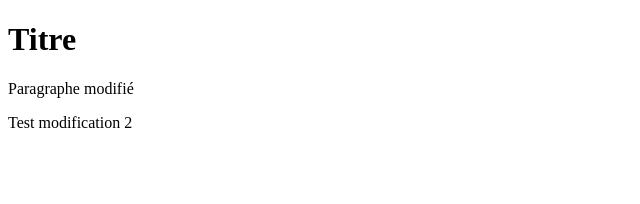
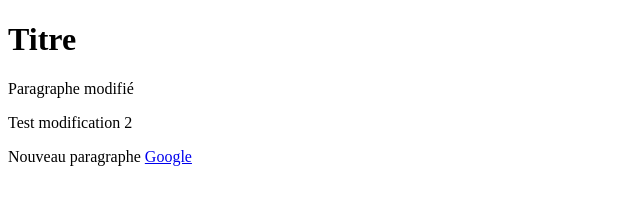
Before and after one commit to netvolutionfr/20210407-NSI, a plain HTML site: page index.html in a window 1280 px wide. Shown: the whole page, without its empty margins (0-640 px from the left). Drawn offline with Linux system fonts and the light colour scheme.

Commit message:
Encore une modif

```diff
--- a/index.html
+++ b/index.html
@@ -10,5 +10,6 @@
     <h1>Titre</h1>
     <p>Paragraphe modifié</p>
     <p>Test modification 2</p>
+    <p>Nouveau paragraphe <a href="https://www.google.fr">Google</a></p>
 </body>
 </html>
```
